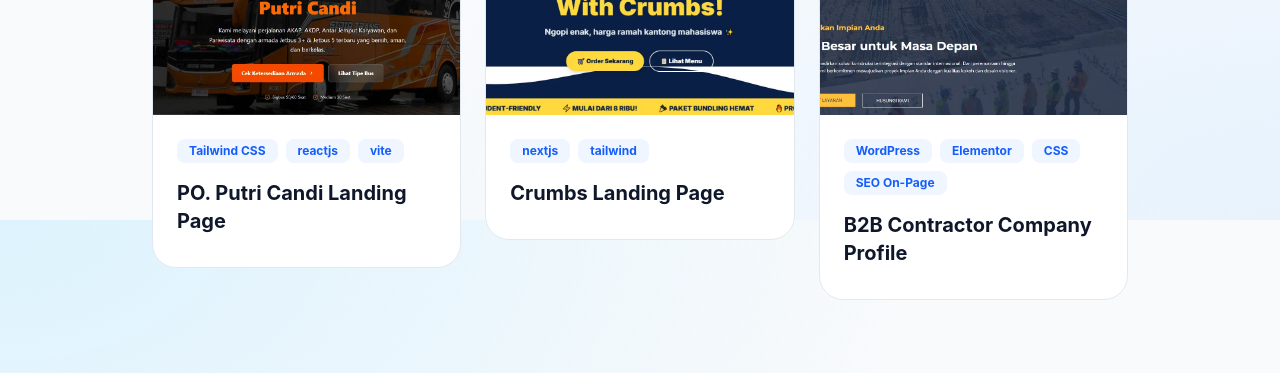
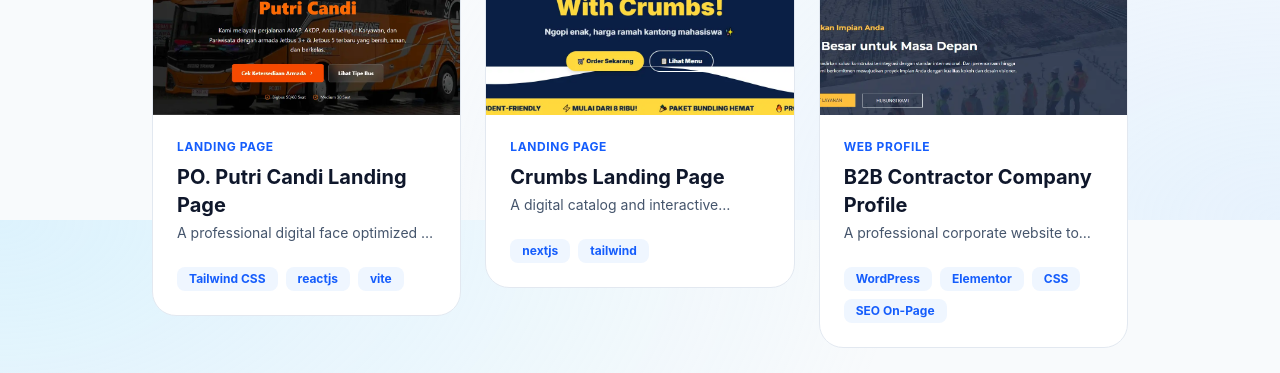
Before and after one commit to ridhoarrosyid/ridhoarrosyid.github.io, a React (Vite) app: page / in a window 1280 px wide. Shown: the part 3780-4153 px from the top of the page. Built offline with nearby package versions, Linux system fonts and the light colour scheme.

Commit message:
fix design card project on home and portfolio page

```diff
--- a/src/pages/Home.tsx
+++ b/src/pages/Home.tsx
@@ -261,8 +261,9 @@
           {projects.map((project) => {
             const isTechLargeThanFive = project.tech.length > 5;
             const techs = project.tech.slice(0, 5);
+            console.log(project.demoLink);
             return (
-              <Link key={project.id} to={project.demoLink || "#"}>
+              <Link key={project.id} to={project.demoLink || "/portfolio"}>
                 <div className="group overflow-hidden rounded-3xl border border-slate-200 bg-white transition-all hover:border-blue-300 hover:shadow-xl">
                   <div className="relative h-48 overflow-hidden bg-slate-100">
                     {/* Menggunakan tag img dengan src dari project.image */}
@@ -277,7 +278,17 @@
                     <div className="absolute inset-0 bg-linear-to-t from-slate-900/20 to-transparent opacity-0 transition-opacity duration-300 group-hover:opacity-100"></div>
                   </div>
                   <div className="p-6">
-                    <div className="mb-4 flex flex-wrap gap-2">
+                    {/* [cite: 47] */}
+                    <span className="mb-2 block text-xs font-bold tracking-wider text-blue-600 uppercase">
+                      {t(`portfolio.filters.${project.category.code}`)}
+                    </span>
+                    <h3 className="line-clamp-2 text-xl font-bold text-slate-900 transition-colors group-hover:text-blue-600">
+                      {t(`projects.${project.id}.title`)}
+                    </h3>
+                    <p className="mt-1 line-clamp-1 text-sm text-slate-600">
+                      {t(`projects.${project.id}.shortDesc`)}
+                    </p>
+                    <div className="mt-6 flex flex-wrap gap-2">
                       {techs.map((e, i) => (
                         <span
                           key={i}
@@ -292,10 +303,6 @@
                         </span>
                       )}
                     </div>
-                    {/* [cite: 47] */}
-                    <h3 className="mb-2 line-clamp-2 text-xl font-bold text-slate-900 transition-colors group-hover:text-blue-600">
-                      {t(`projects.${project.id}.title`)}
-                    </h3>
                   </div>
                 </div>
               </Link>
--- a/src/pages/Portfolio.tsx
+++ b/src/pages/Portfolio.tsx
@@ -84,7 +84,10 @@
 
       {/* 3. Grid Portfolio */}
       <section className="grid grid-cols-1 gap-4 md:grid-cols-2 lg:grid-cols-3">
-        {filteredProjects.map((project) => (
+        {filteredProjects.map((project) => {
+          const techs = project.tech.slice(0, 5);
+          const isTechLargeThanFive = project.tech.length > 5;
+          return (
             <div
               key={project.id}
               onClick={() => setSelectedProject(project)}
@@ -111,7 +114,7 @@
                 )}
               </div>
 
-            <div className="mb-4">
+              <div>
                 <span className="mb-2 block text-xs font-bold tracking-wider text-blue-600 uppercase">
                   {t(`portfolio.filters.${project.category.code}`)}
                 </span>
@@ -121,20 +124,25 @@
                 <p className="mt-1 line-clamp-1 text-sm text-slate-600">
                   {t(`projects.${project.id}.shortDesc`)}
                 </p>
-            </div>
-
-            <div className="mt-auto flex flex-wrap gap-2 pt-4">
-              {project.tech.map((e) => (
+                <div className="mt-6 flex flex-wrap gap-2">
+                  {techs.map((e) => (
                     <span
                       key={e}
-                  className="rounded-lg bg-slate-100 px-3 py-1 text-xs font-semibold text-slate-600"
+                      className="rounded-lg bg-blue-50 px-3 py-1 text-xs font-bold whitespace-nowrap text-blue-600"
                     >
                       {e}
                     </span>
                   ))}
+                  {isTechLargeThanFive && (
+                    <span className="flex items-center rounded-lg bg-slate-100 px-3 py-1 text-xs font-bold whitespace-nowrap text-slate-600">
+                      +{project.tech.length - 5}
+                    </span>
+                  )}
                 </div>
               </div>
-        ))}
+            </div>
+          );
+        })}
       </section>
 
       {/* 4. Bottom CTA */}
```
Lines whose indentation alone changed are shown as unchanged.
